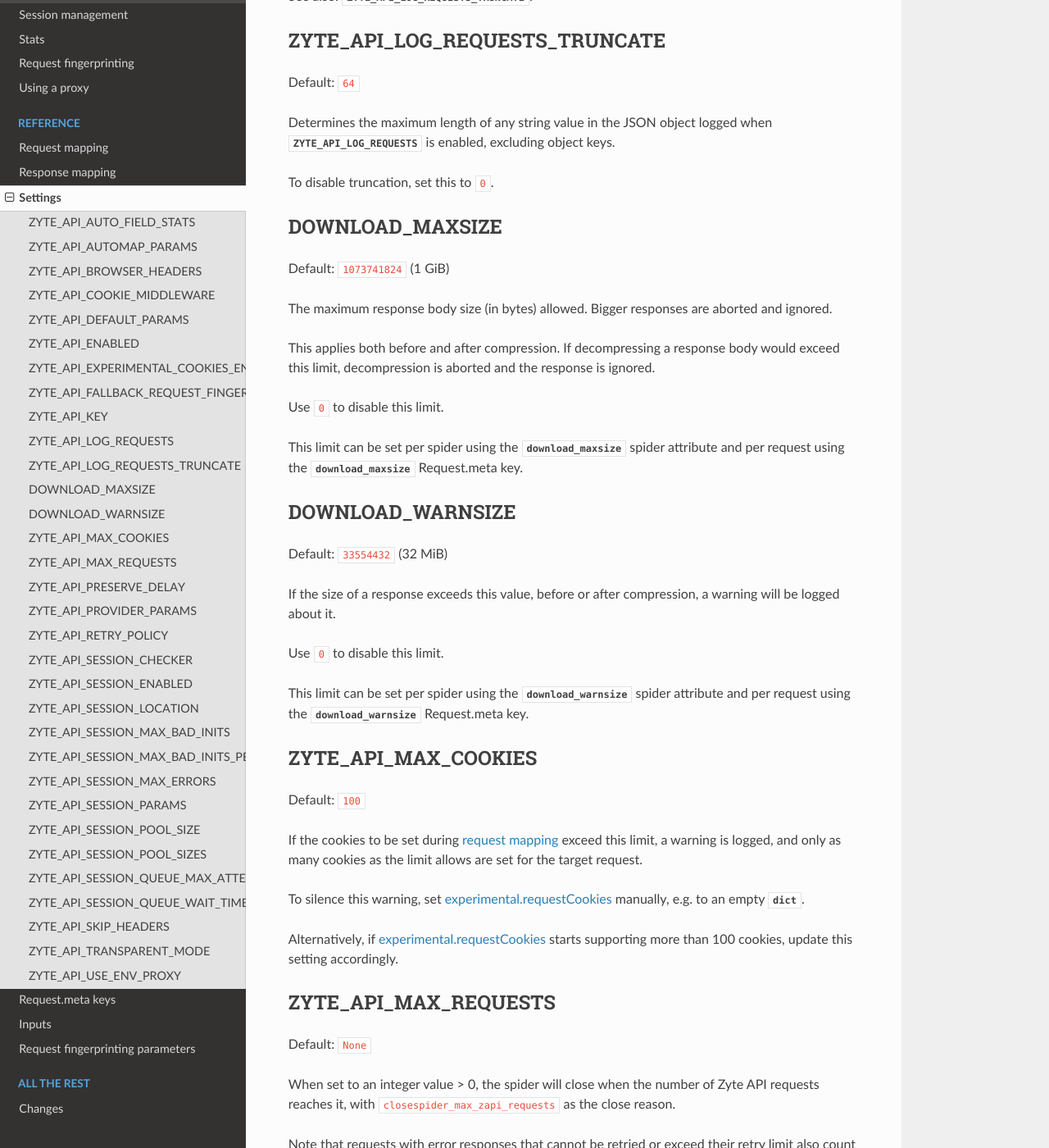
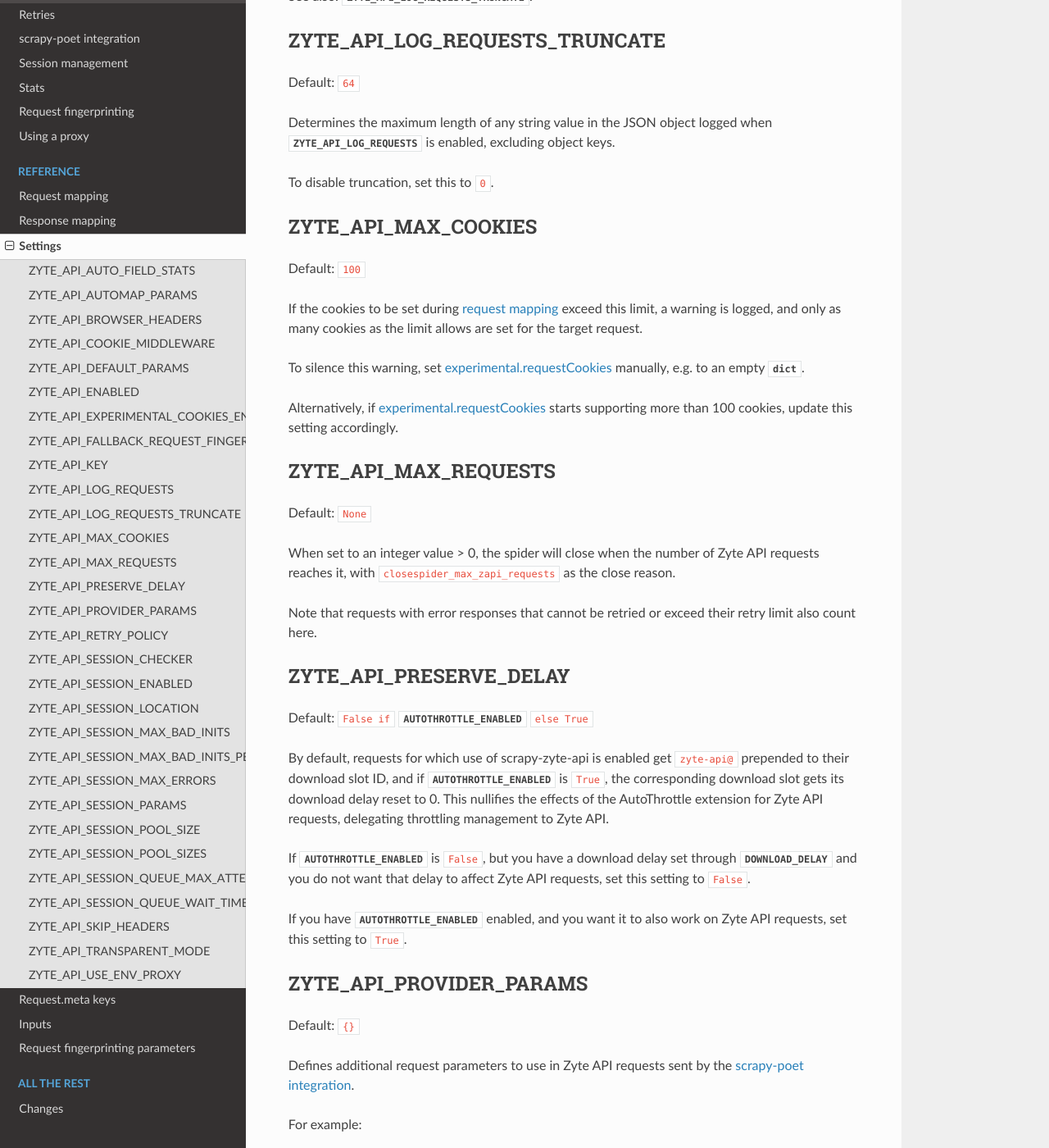
Before and after one commit to scrapy-plugins/scrapy-zyte-api, a Sphinx documentation site: the page built from docs/reference/settings.rst, in a window 1280 px wide and 1400 px high, scrolled down 3459 px. Shown: the whole window at 82% size. Built offline with Sphinx 7.4.7 and the Read the Docs theme 3.1.0, drawn with Linux system fonts in a browser that asks for light colours.

Commit message:
remove extra doc

```diff
--- a/docs/reference/settings.rst
+++ b/docs/reference/settings.rst
@@ -208,41 +208,6 @@ To disable truncation, set this to ``0``.
 
 .. setting:: DOWNLOAD_MAXSIZE
 
-DOWNLOAD_MAXSIZE
-================
-
-Default: ``1073741824`` (1 GiB)
-
-The maximum response body size (in bytes) allowed. Bigger responses are
-aborted and ignored.
-
-This applies both before and after compression. If decompressing a response
-body would exceed this limit, decompression is aborted and the response is
-ignored.
-
-Use ``0`` to disable this limit.
-
-This limit can be set per spider using the :attr:`download_maxsize` spider
-attribute and per request using the :reqmeta:`download_maxsize` Request.meta
-key.
-
-.. setting:: DOWNLOAD_WARNSIZE
-
-DOWNLOAD_WARNSIZE
-=================
-
-Default: ``33554432`` (32 MiB)
-
-If the size of a response exceeds this value, before or after compression, a
-warning will be logged about it.
-
-Use ``0`` to disable this limit.
-
-This limit can be set per spider using the :attr:`download_warnsize` spider
-attribute and per request using the :reqmeta:`download_warnsize` Request.meta
-key.
-
-.. setting:: ZYTE_API_MAX_COOKIES
 
 ZYTE_API_MAX_COOKIES
 ====================
```
